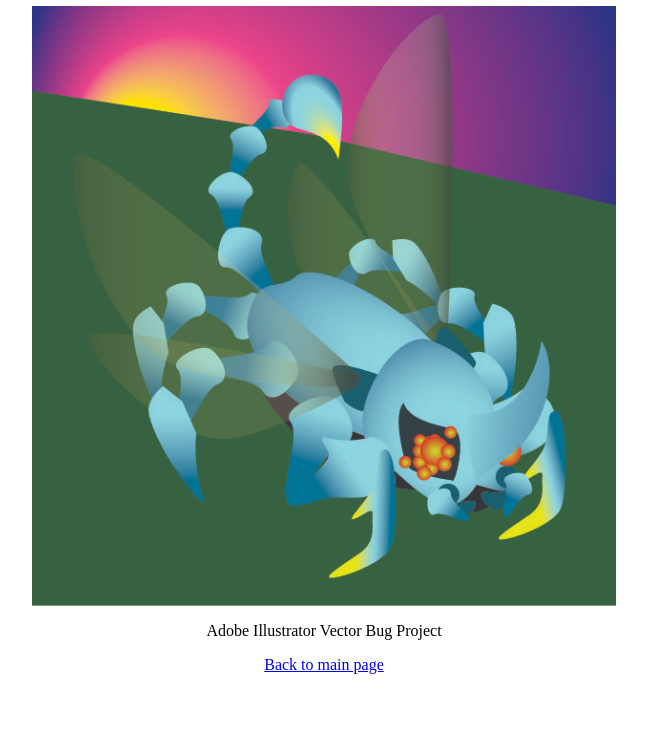
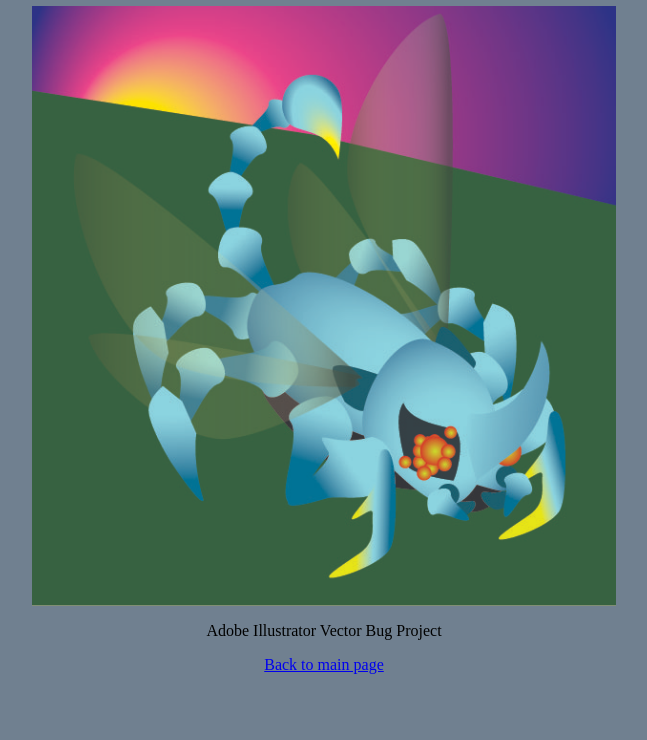
Before and after one commit to scottienorton/index.html, a plain HTML site: page bug.html in a window 1280 px wide. Shown: the part 60-800 px from the top of the page, without its empty margins (316-963 px from the left). Drawn offline with Linux system fonts and the light colour scheme.

Commit message:
Update bug.html

```diff
--- a/bug.html
+++ b/bug.html
@@ -1,4 +1,6 @@
+<body style="background-color:slategrey;">
 <h1 style="text-align:center;">Scorpius</h1>
 <p style="text-align:center;"><img src="scorpius.jpg"height="600"></p>
 <p style="text-align:center;">Adobe Illustrator Vector Bug Project</p>
 <p style="text-align:center;"><a href="index.html">Back to main page</a></p>
+</body>
```
